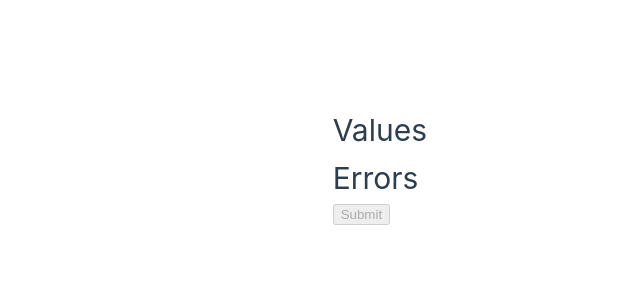
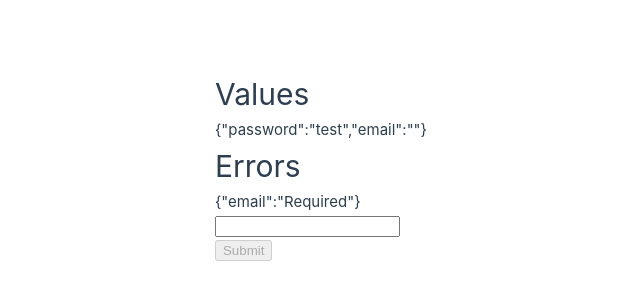
Before and after one commit to jeremdh62/tp_vuejs_formik, a Vue app: page / in a window 1280 px wide. Shown: the part 234-534 px from the top of the page, without its empty margins (213-853 px from the left). Built offline with nearby package versions, Linux system fonts and the light colour scheme.

Commit message:
bug fix, add components

```diff
--- a/src/App.vue
+++ b/src/App.vue
@@ -1,6 +1,5 @@
 <script setup>
 import { RouterLink, RouterView } from 'vue-router'
-import HelloWorld from './components/HelloWorld.vue'
 </script>
 
 <template>
--- a/src/components/Field.vue
+++ b/src/components/Field.vue
@@ -1,5 +1,8 @@
 <script setup>
 import { inject } from 'vue';
+import Select from './Select.vue';
+import Input from './Input.vue';
+import TextArea from './TextArea.vue';
 
     const props = defineProps({
         type: {
@@ -19,12 +22,20 @@ import { inject } from 'vue';
     let values = inject('values');
     let errors = inject('errors');
 
-    console.log(values);
+    console.log(props.as);
 </script>
 
 <template>
-    <div class="field">
-
+    <div v-if="as">
+        <div v-if="as === 'Select'" >
+            <Select :name="name" :values="values" />
+        </div>
+        <div v-if="as === 'TextArea'" >
+            <TextArea :name="name" :values="values" />
+        </div>
+    </div>
+    <div v-else>
+        <Input :type="type" :name="name" :values="values"/>
     </div>
 </template>
 
--- a/src/components/Formik.vue
+++ b/src/components/Formik.vue
@@ -1,5 +1,5 @@
 <script setup>
-import { provide } from 'vue';
+import { provide, ref } from 'vue';
 
     const props = defineProps({
         initialValues: {
@@ -18,16 +18,13 @@ import { provide } from 'vue';
         isSubmitting = true;
     }
 
-    function values() {
-        return  {};
-        //return props.initialValues;
-    }
+    let values = ref(props.initialValues);
 
-    function errors() {
-        return {};
-    }
+    console.log(values);
 
-    provide('values', values);
+    let errors = props.validate(values.value);
+
+    provide('values', values.value);
     provide('errors', errors);
 </script>
 
--- a/src/components/Input.vue
+++ b/src/components/Input.vue
@@ -1,8 +1,24 @@
 <script setup>
+ const props = defineProps({
+     type: {
+         type: String,
+         required: true
+     },
+     name: {
+         type: String,
+         required: false
+     },
+     values: {
+         type: Object,
+         required: false
+     }
+ })
+
+ let value = props.values[props.name];
 </script>
 
 <template>
-    <input type="text" />
+    <input :name="name" :type="type" :value="value"  />
 </template>
 
 <style scoped>
--- a/src/components/Select.vue
+++ b/src/components/Select.vue
@@ -0,0 +1,11 @@
+<script setup>
+</script>
+
+<template>
+    <select>
+
+    </select>
+</template>
+
+<style scoped>
+</style>
--- a/src/components/TextArea.vue
+++ b/src/components/TextArea.vue
@@ -0,0 +1,9 @@
+<script setup>
+</script>
+
+<template>
+    <textarea name=""></textarea>
+</template>
+
+<style scoped>
+</style>
--- a/src/router/index.js
+++ b/src/router/index.js
@@ -9,14 +9,6 @@ const router = createRouter({
       name: 'home',
       component: HomeView
     },
-    {
-      path: '/about',
-      name: 'about',
-      // route level code-splitting
-      // this generates a separate chunk (About.[hash].js) for this route
-      // which is lazy-loaded when the route is visited.
-      component: () => import('../views/AboutView.vue')
-    }
   ]
 })
 
--- a/src/views/HomeView.vue
+++ b/src/views/HomeView.vue
@@ -18,7 +18,7 @@ function validate(values) {
 <template>
   <main>
     <Formik
-      v-bind:initial-values="{name: 'test', email: ''}"
+      v-bind:initial-values="{password: 'test', email: ''}"
       v-bind:validate="validate"
       #default="{ isSubmitting, handleSubmit, values, errors }"
     >
@@ -28,7 +28,9 @@ function validate(values) {
            <h1>Errors</h1>
            {{ JSON.stringify(errors) }}
            <Field type="email" name="email" />
-           <Field type="password" name="password" />
+           <!--<Field type="password" name="password" />
+           <Field as="TextArea" name="textearea" />
+           <Field as="Select" name="select1" />     -->
            <button type="submit" disabled={isSubmitting}>
               Submit
            </button>
```
